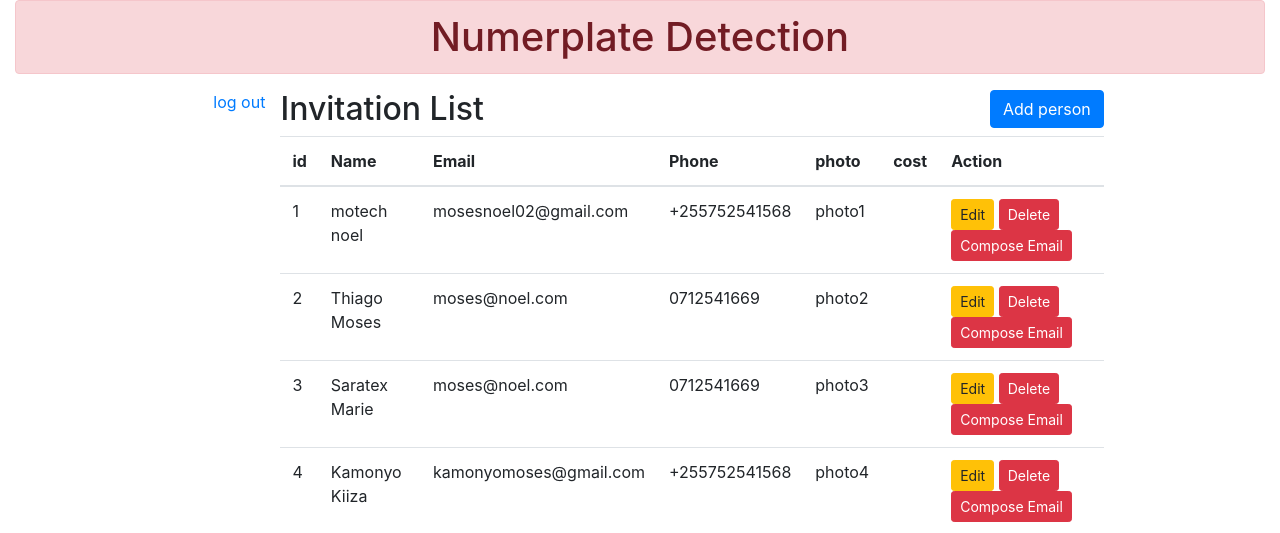
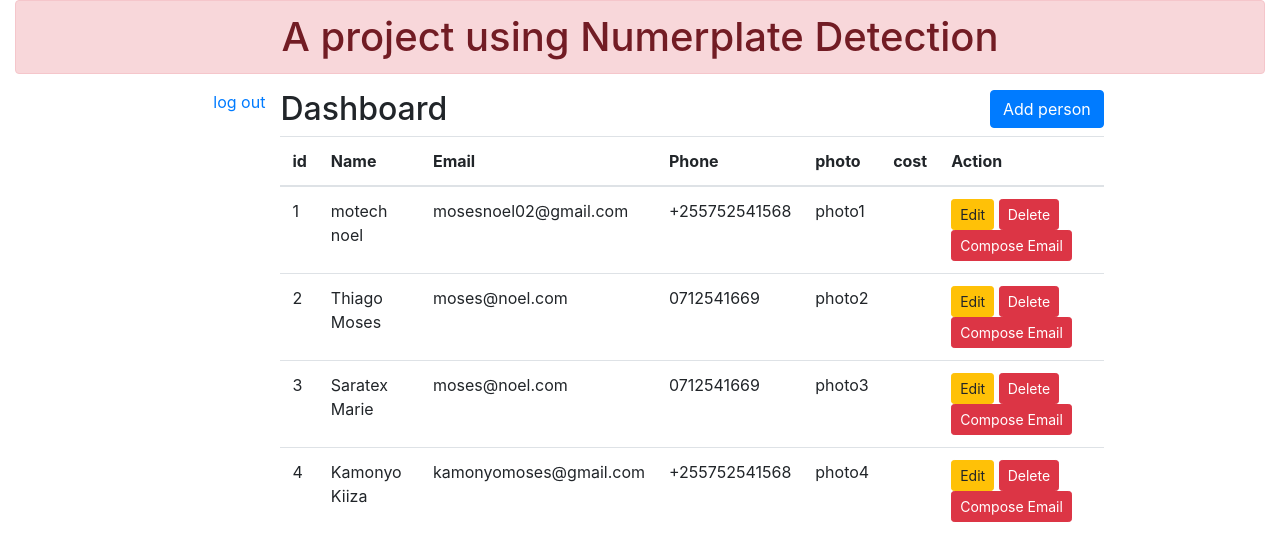
Before and after one commit to nawaraskc222/ANPR_Web_App1.1, a Flask app: page / in a window 1280 px wide. Shown: the top 533 px of the page. Run offline with Flask 3, Linux system fonts and the light colour scheme; a user stored in the database is signed in; data comes from the database, SQL or seed files in the repository; some libraries are stand-ins or nearby versions.

```diff
--- a/app.py
+++ b/app.py
@@ -29,6 +29,7 @@ users = {
     'bibek': 'root',
     'manish': 'root'
 }
+
 
 
 
--- a/templates/Index.html
+++ b/templates/Index.html
@@ -12,14 +12,14 @@
 <body>
 
 <div class="container-fluid">
-<h1 class="text-center alert alert-danger">Numerplate Detection</h1>
+<h1 class="text-center alert alert-danger">A project using Numerplate Detection</h1>
         <div class="row">
             <div class="col-sm-2"></div>
 
             <a href="{{ url_for('logout')}}" class="text-primary">log out</a>
             <!-- content goes here -->
             <div class="col-sm-8">
-<h2 >Invitation List <button class="btn btn-primary float-right" data-toggle="modal" data-target="#myModal">Add person</button></h2>
+<h2 >Dashboard  <button class="btn btn-primary float-right" data-toggle="modal" data-target="#myModal">Add person</button></h2>
 
 {%with messages = get_flashed_messages()%}
 {%if messages%}
@@ -36,7 +36,7 @@
 
 
 
-    <!-- Enter New Student Modal -->
+    <!-- Enter New  Modal -->
     <div id="myModal" class="modal fade" role="dialog">
         <div class="modal-dialog">
             <div class="modal-content">
@@ -111,7 +111,7 @@
     </div>
 
 
-    <!-- End of Enter New Student Modal -->
+    <!-- End of Enter New  Modal -->
 
 
 
@@ -163,13 +163,13 @@
     </tr>
 
 
-       <!-- Enter New Student Modal -->
+       <!-- Enter New  Modal -->
        <div id="modaledit{{row.0}}" class="modal fade" role="dialog">
         <div class="modal-dialog">
             <div class="modal-content">
 
                 <div class="modal-header">
-                    <h5 class="modal-title text-primary" style="align-content: center;">Update Student Details</h5>
+                    <h5 class="modal-title text-primary" style="align-content: center;">Update People Details</h5>
                     <button type="button" class="close" data-dismiss="modal" aria-label="Close">
                       <span aria-hidden="true">&times;</span>
                     </button>
@@ -217,7 +217,8 @@
         </div>
 
 
-        <!-- End of Edit Student Modal -->
+        <!-- End of Edit
+             Modal -->
 
 
 
```
Also changed, not shown: static/predict/N31.jpeg (added), static/predict/N45.jpeg (added), static/roi/N31.jpeg (added), static/roi/N45.jpeg (added), static/upload/N31.jpeg (added), static/upload/N45.jpeg (added).
